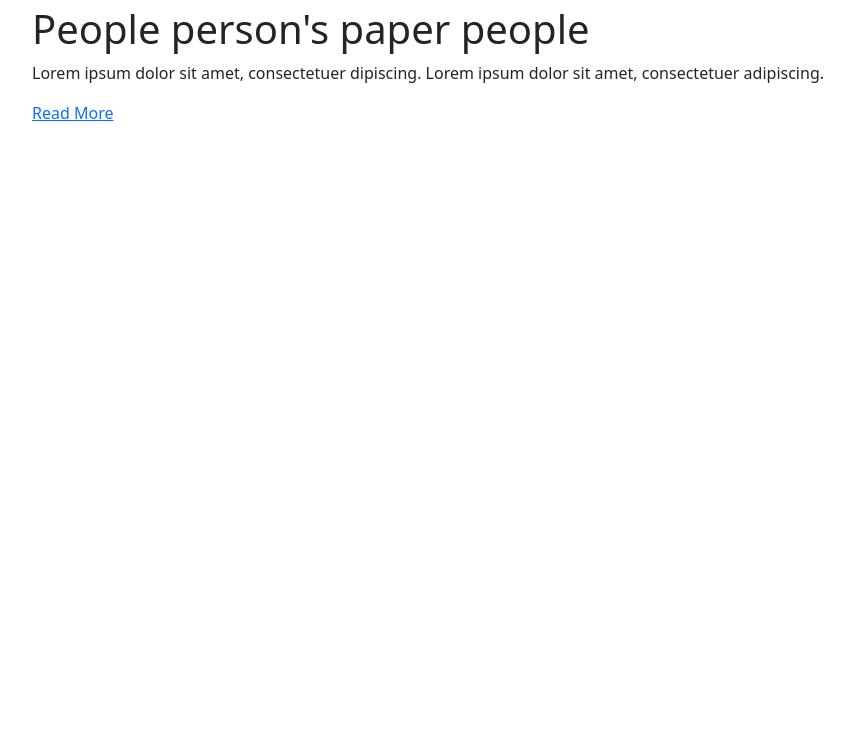
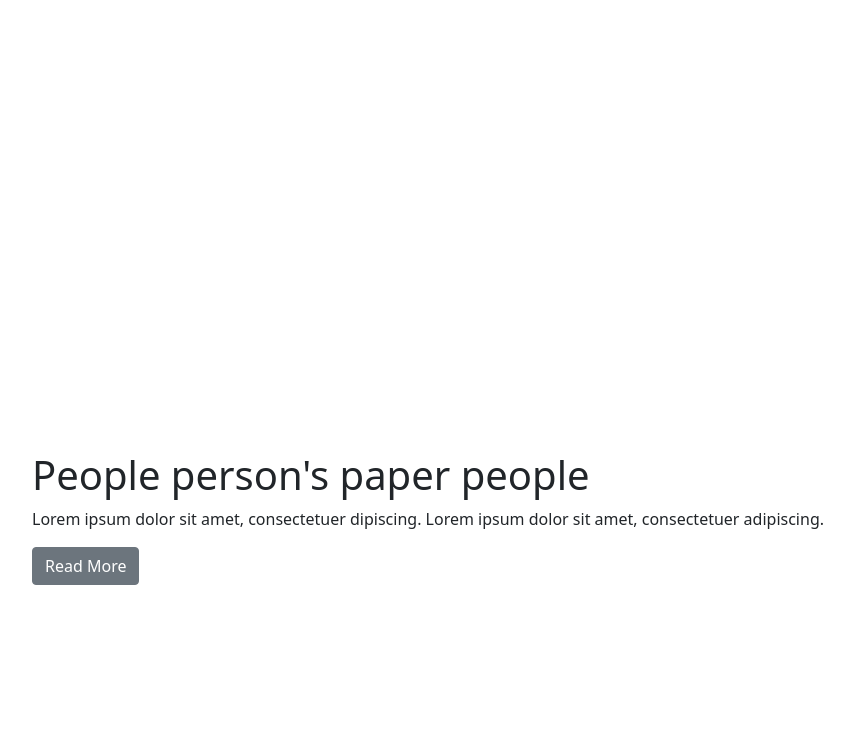
Before and after one commit to carlymarie-designs/p1-harper-jackson-perkins-phan, a plain HTML site: page index.html in a window 1280 px wide. Shown: the part 66-798 px from the top of the page, without its empty margins (50-904 px from the left). Drawn offline with nearby package versions, Linux system fonts and the light colour scheme.

Commit message:
Flex entire header

```diff
--- a/index.html
+++ b/index.html
@@ -22,8 +22,8 @@
 
 <body>
     <!-- Navigation -->
-    <header class="vh-100">
-        <nav id="navbar" class="navbar navbar-light navbar-expand-md bg-transparent w-100">
+    <header class="vh-100 d-flex flex-wrap">
+        <nav id="navbar" class="navbar navbar-light navbar-expand-md bg-transparent align-self-start w-100">
             <div class="container">
                 <a class="navbar-brand" href="index.html"><img src="images/logo.png" alt="Dunder Mifflin logo" width="75"></a>
 
@@ -33,7 +33,7 @@
                 </button>
 
                 <div id="navbarResponsive" class="collapse navbar-collapse">
-                    <ul class="navbar-nav ml-auto">
+                    <ul class="navbar-nav">
                         <li class="nav-item"><a class="nav-link" href="products.html">Products</a></li>
                         <li class="nav-item"><a class="nav-link" href="activities.html">Activities</a></li>
                         <li class="nav-item"><a class="nav-link" href="about.html">About</a></li>
@@ -44,10 +44,10 @@
         </nav>
 
         <!-- Banner -->
-        <section class="container">
+        <section class="container align-self-center">
             <h1>People person's paper people</h1>
             <p>Lorem ipsum dolor sit amet, consectetuer dipiscing. Lorem ipsum dolor sit amet, consectetuer adipiscing.</p>
-            <a href="about.html">Read More</a>
+            <a class="btn btn-secondary" href="about.html">Read More</a>
         </section>
     </header>
 
```
